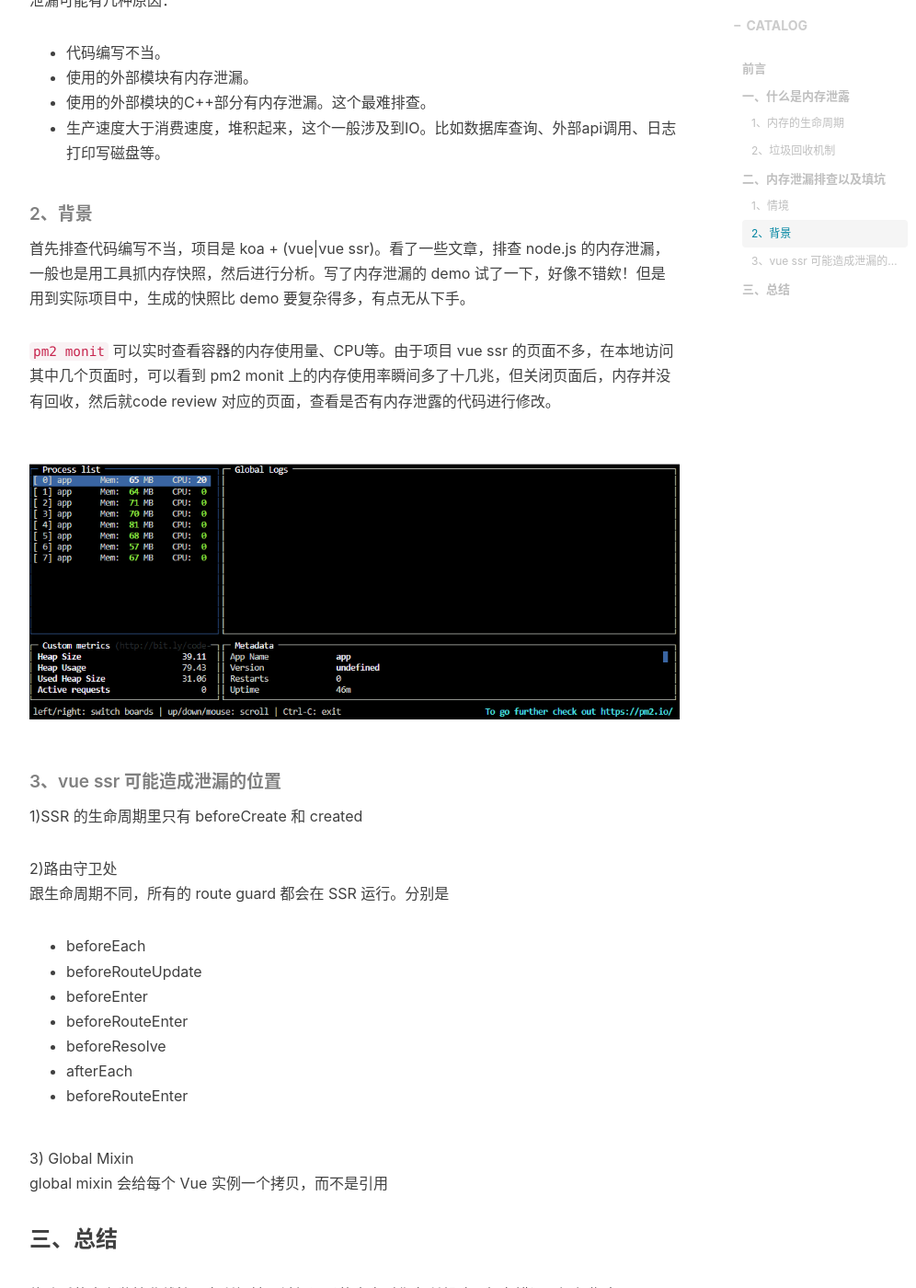
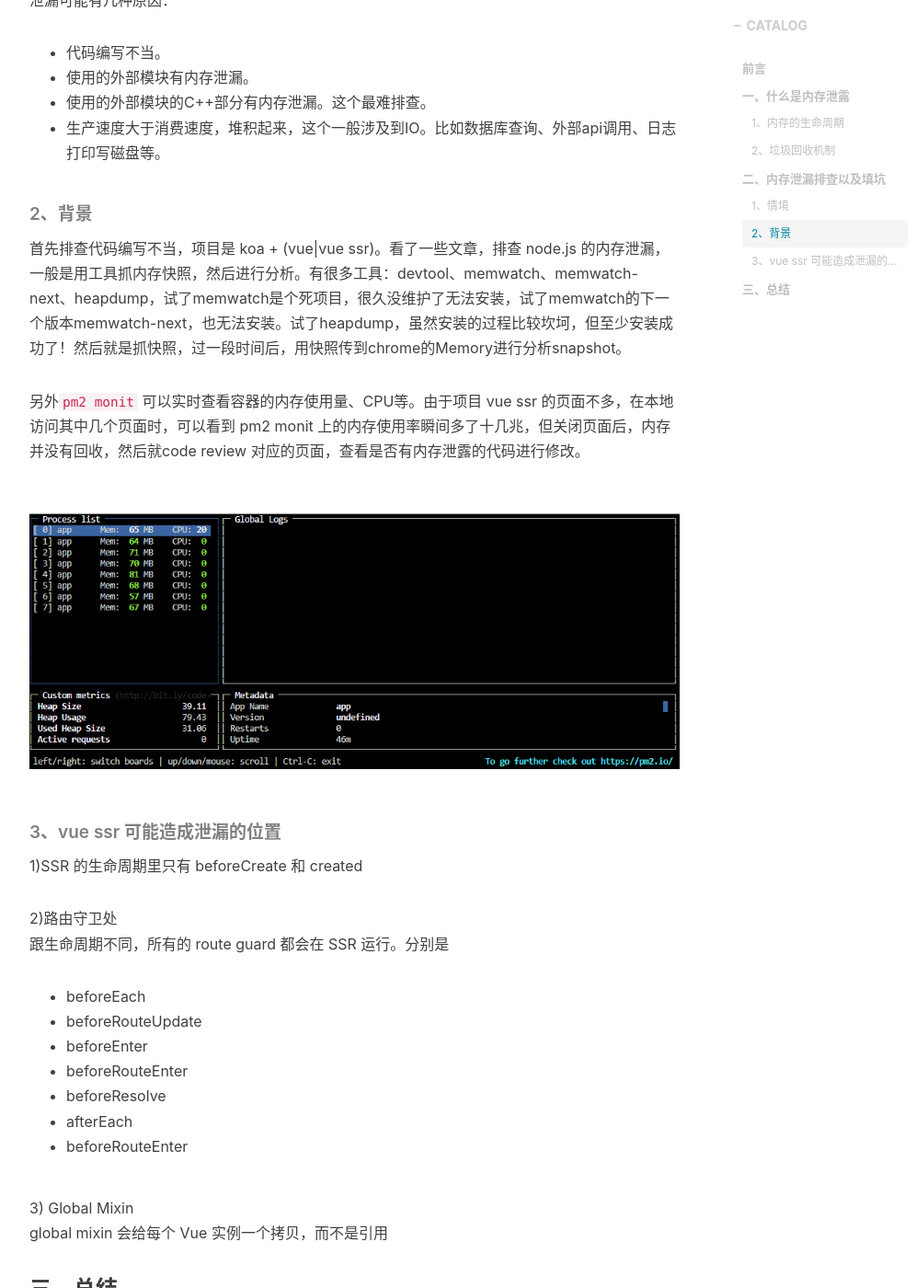
Before and after one commit to IdeaEcho/IdeaEcho.github.io, a Jekyll site: the page built from _posts/2019-6-27-memory-leak.md, in a window 1280 px wide and 1400 px high, scrolled down 1902 px. Shown: the whole window at 92% size, without its empty margins (233-1229 px from the left). Built offline with Jekyll 4.4.1, drawn with Linux system fonts in a browser that asks for light colours; nearby versions of some CDN libraries; comment, search, counter and statistics services are not loaded; some of the changed text lies outside the part shown.

Commit message:
fix:内存泄露

````diff
--- a/_posts/2019-6-27-memory-leak.md
+++ b/_posts/2019-6-27-memory-leak.md
@@ -13,7 +13,7 @@
 
 ## 前言
 
-内存泄漏对于前端的影响通常都是发生在客户机器上，而且基本上现代浏览器也会做好保护机制，一般自行刷新之后都会解决。但是，一旦后端绘制内存泄漏造成宕机之后，久而久之整个服务器都会受影响，甚至瘫痪。大部分的文章都是介绍内存泄漏的概念以及原理，下面就简单介绍下概念以及记录排查过程。
+内存泄漏对于前端的影响通常都是发生在客户端上，而且基本上现代浏览器也会做好保护机制，一般自行刷新之后都会解决。但是，一旦后端内存泄漏造成宕机之后，久而久之整个服务器都会受影响，甚至瘫痪。虽然可以用pm2设置一个内存值上限，超过自动重启，但是知道有问题却一直未解决的感觉太难受了。还是要找到问题的根源，为什么会发生内存泄露？哪个变量发生了内存泄露？
 
 ### 一、什么是内存泄露
 
@@ -45,9 +45,9 @@
 - 生产速度大于消费速度，堆积起来，这个一般涉及到IO。比如数据库查询、外部api调用、日志打印写磁盘等。
 
 ##### 2、背景
-首先排查代码编写不当，项目是 koa + (vue|vue ssr)。看了一些文章，排查 node.js 的内存泄漏，一般也是用工具抓内存快照，然后进行分析。写了内存泄漏的 demo 试了一下，好像不错欸！但是用到实际项目中，生成的快照比 demo 要复杂得多，有点无从下手。
+首先排查代码编写不当，项目是 koa + (vue|vue ssr)。看了一些文章，排查 node.js 的内存泄漏，一般是用工具抓内存快照，然后进行分析。有很多工具：devtool、memwatch、memwatch-next、heapdump，试了memwatch是个死项目，很久没维护了无法安装，试了memwatch的下一个版本memwatch-next，也无法安装。试了heapdump，虽然安装的过程比较坎坷，但至少安装成功了！然后就是抓快照，过一段时间后，用快照传到chrome的Memory进行分析snapshot。
 
-```pm2 monit``` 可以实时查看容器的内存使用量、CPU等。由于项目 vue ssr 的页面不多，在本地访问其中几个页面时，可以看到 pm2 monit 上的内存使用率瞬间多了十几兆，但关闭页面后，内存并没有回收，然后就code review 对应的页面，查看是否有内存泄露的代码进行修改。
+另外```pm2 monit``` 可以实时查看容器的内存使用量、CPU等。由于项目 vue ssr 的页面不多，在本地访问其中几个页面时，可以看到 pm2 monit 上的内存使用率瞬间多了十几兆，但关闭页面后，内存并没有回收，然后就code review 对应的页面，查看是否有内存泄露的代码进行修改。
 
 ![monit](/img/memoryLeak/monit.png)
 
@@ -69,5 +69,5 @@
 global mixin 会给每个 Vue 实例一个拷贝，而不是引用
 
 ### 三、总结
-修改后的内存监控曲线情况有所好转，希望记录的内容对你有所帮助，如有错误，还望指出。
+修改后的内存监控曲线情况有所好转。
 ![after](/img/memoryLeak/after.png)
````
